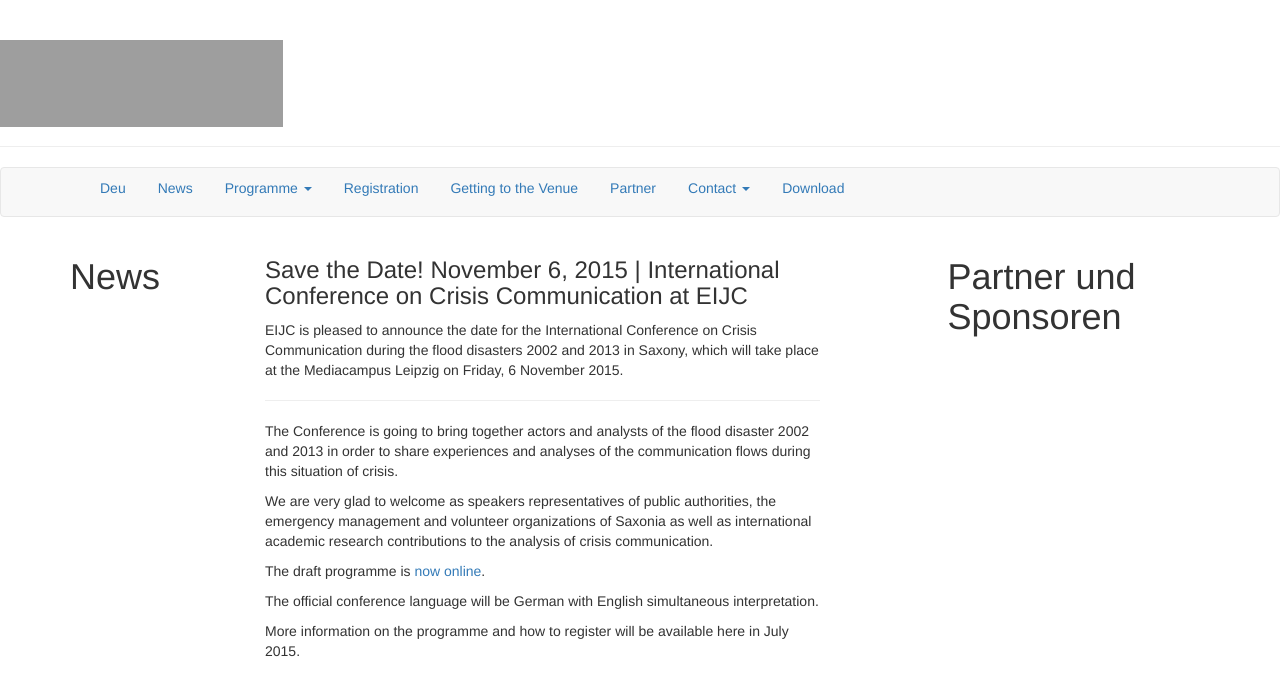
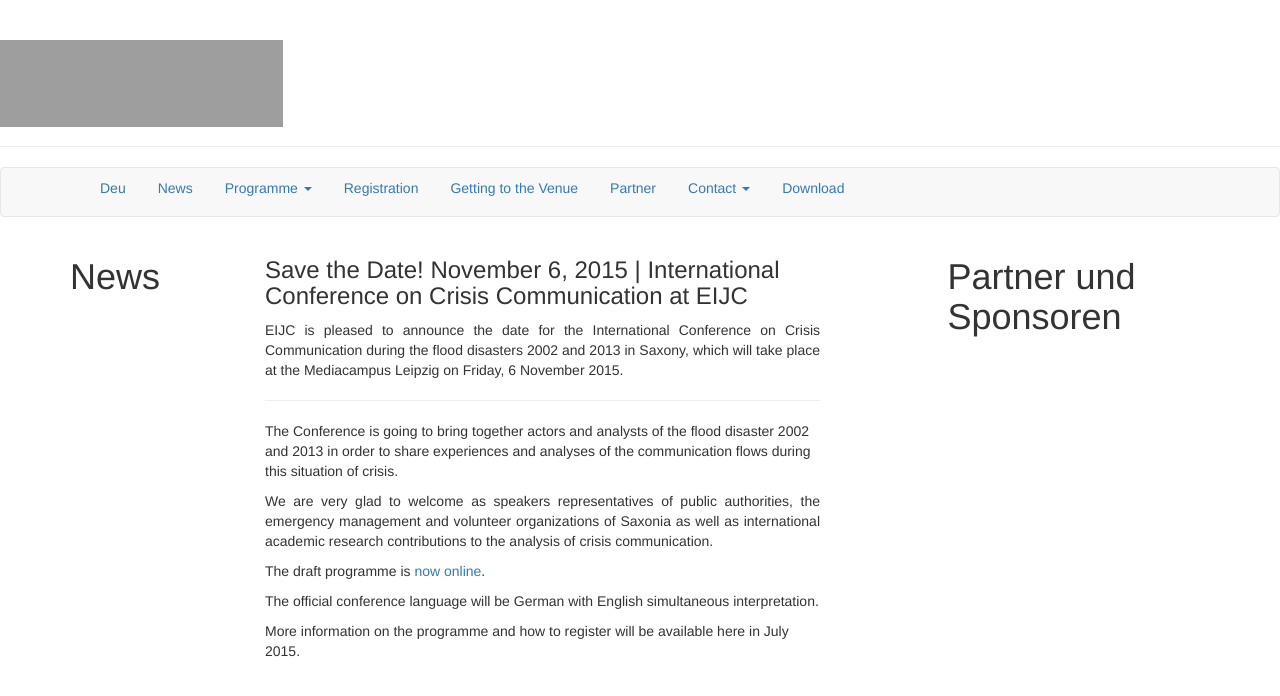
Before and after one commit to susedev/test, a Jekyll site: the page built from conference-communication-floods.html, in a window 1280 px wide. Shown: the top 696 px of the page. Built offline with Jekyll 4.4.1, drawn with Linux system fonts in a browser that asks for light colours; nearby versions of some CDN libraries; grey boxes are pictures that could not be loaded.

Commit message:
Edit from JekyllCMS

```diff
--- a/conference-communication-floods.html
+++ b/conference-communication-floods.html
@@ -4,12 +4,12 @@ language: en
 ---
 <h3 class="post-title single">Save the Date! November 6, 2015 | International Conference on Crisis Communication at EIJC</h3>
 
-<p>EIJC is pleased to announce the date for the International Conference on Crisis Communication during the flood disasters 2002 and 2013 in Saxony, which will take place at the Mediacampus Leipzig on Friday, 6 November 2015.</p>
+<p style="text-align: justify;">EIJC is pleased to announce the date for the International Conference on Crisis Communication during the flood disasters 2002 and 2013 in Saxony, which will take place at the Mediacampus Leipzig on Friday, 6 November 2015.</p>
 
 <hr noshade="noshade" size="1" />
 <p>The Conference is going to bring together actors and analysts of the flood disaster 2002 and 2013 in order to share experiences and analyses of the communication flows during this situation of crisis.</p>
 
-<p>We are very glad to welcome as speakers representatives of public authorities, the emergency management and volunteer organizations of Saxonia as well as international academic research contributions to the analysis of crisis communication.</p>
+<p style="text-align: justify;">We are very glad to welcome as speakers representatives of public authorities, the emergency management and volunteer organizations of Saxonia as well as international academic research contributions to the analysis of crisis communication.</p>
 
 <p>The draft programme is<a href="http://eijc.github.io/data/programme.html"> now online</a>.</p>
 
```
